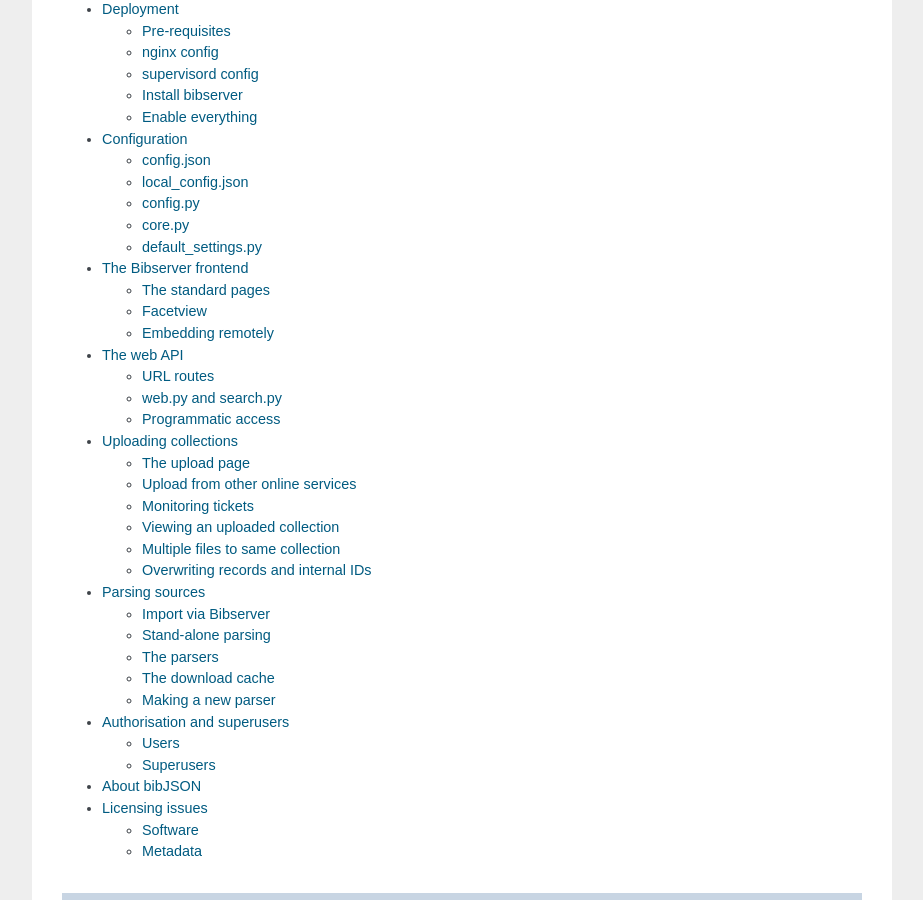
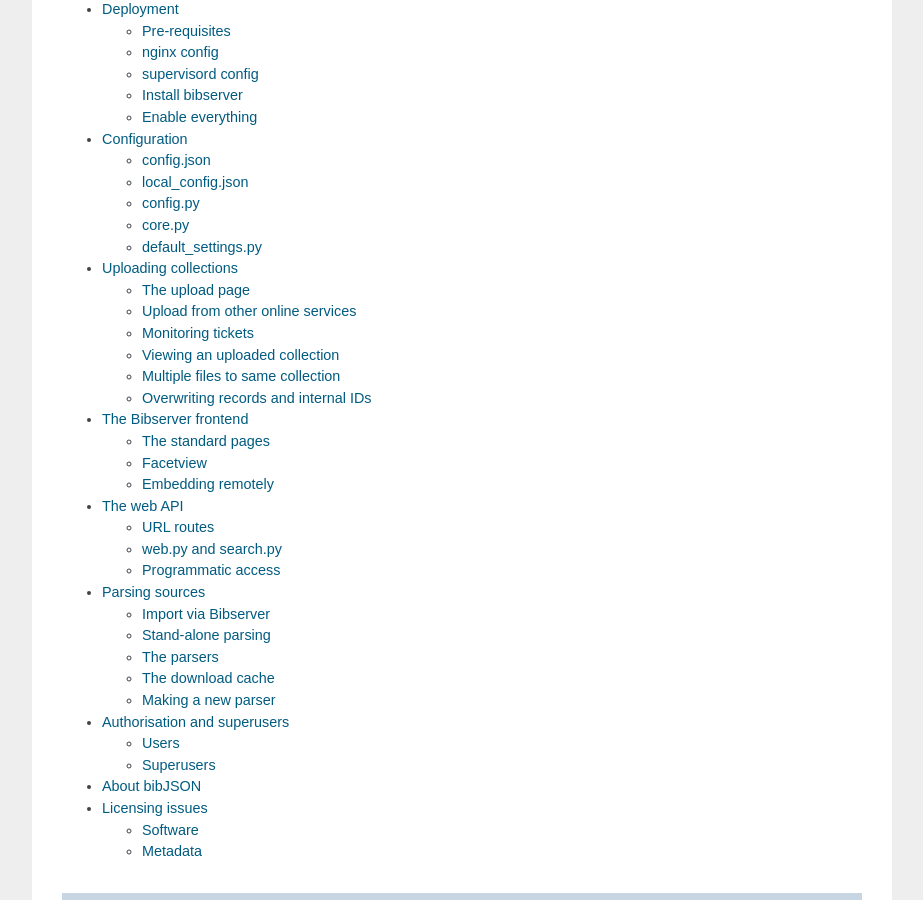
Before and after one commit to rufuspollock-okfn/bibserver, a Sphinx documentation site: the page built from doc/index.rst, in a window 1280 px wide and 900 px high, scrolled down 667 px. Shown: the whole window, without its empty margins (198-1121 px from the left). Built offline with Sphinx 7.4.7, drawn with Linux system fonts in a browser that asks for light colours.

```diff
--- a/doc/index.rst
+++ b/doc/index.rst
@@ -37,9 +37,9 @@ Installation
    install
    deploy
    config
+   upload
    frontend
    api
-   upload
    parsers
    auth
    bibjson
```
Also changed, not shown: 1 other file.
